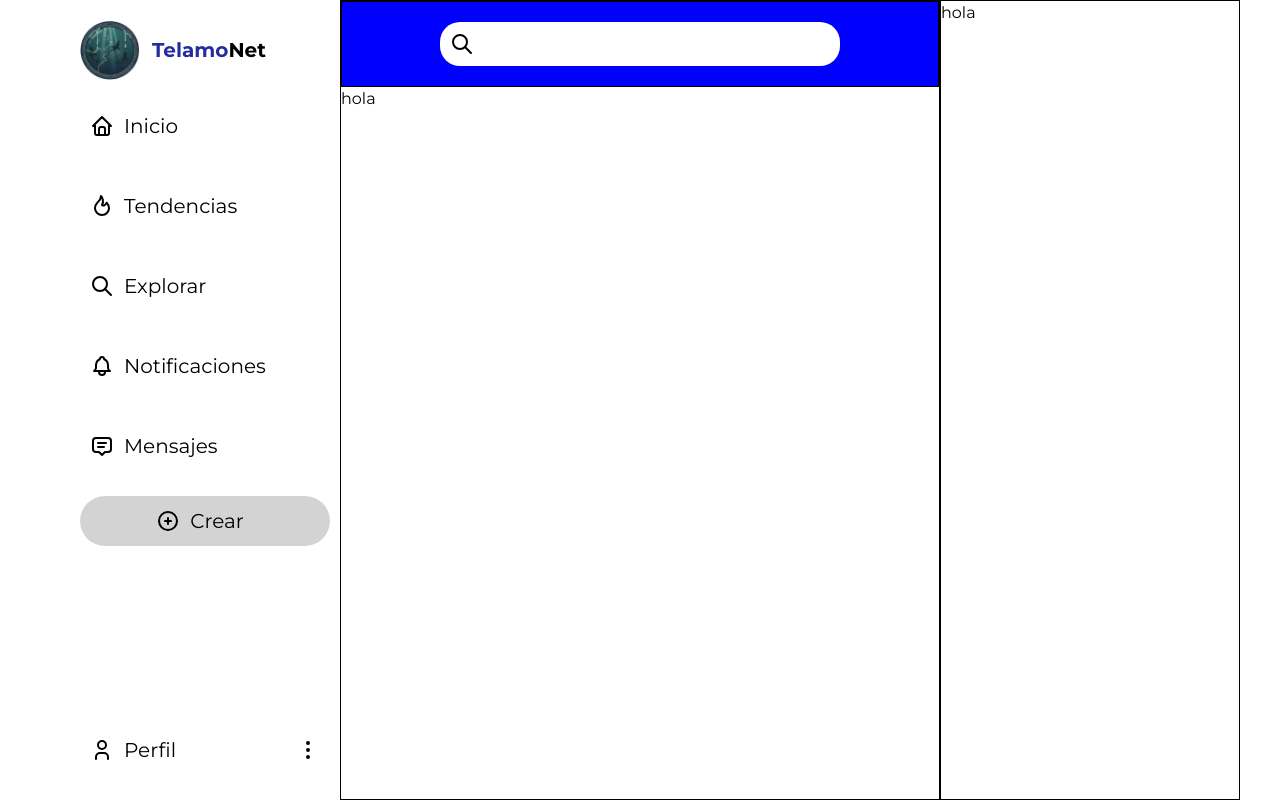
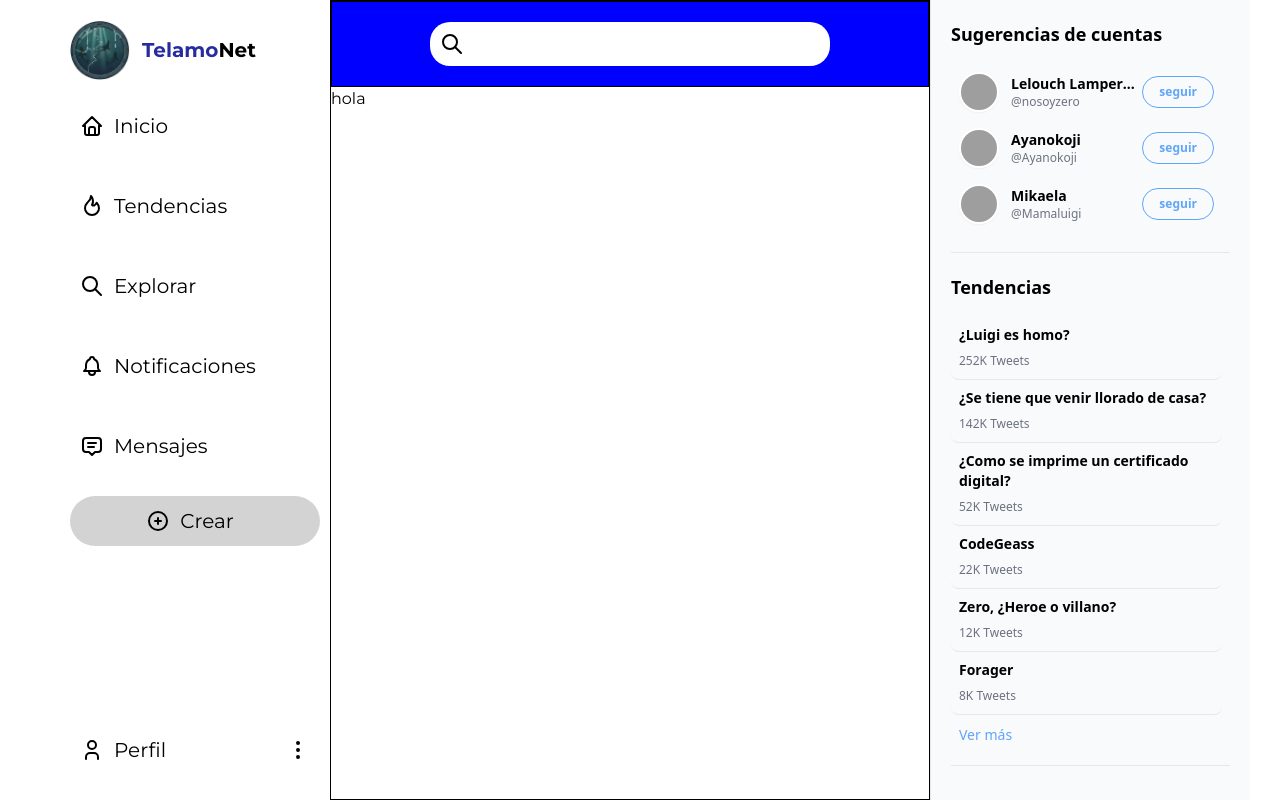
Before and after one commit to AntonioMorera/Telamonet, a Vue app: page /home in a window 1280 px wide. Built offline with nearby package versions, Linux system fonts and the light colour scheme; grey boxes are pictures that could not be loaded.

Commit message:
added sidebar to navbar

```diff
--- a/src/views/HomeView.vue
+++ b/src/views/HomeView.vue
@@ -1,7 +1,9 @@
 <script setup>
     import NavBar from '../components/NavBar.vue';
     import SearchBar from '../components/SearchBar.vue';
+    import SideBar from '../components/SideBar.vue';
     import { useTranslations } from '../composables/useTranslations'
+import { sidebar } from '../translations/es/sidebar';
     //const { t } = useTranslations() // Variable para llamar al archivo de traduccion
 
 </script>
@@ -16,10 +18,7 @@
             </div>
 
         </section>
-        <section>
-            <p>hola</p>
-
-        </section>
+        <SideBar></SideBar>
     </main>
 </template>
 
```
